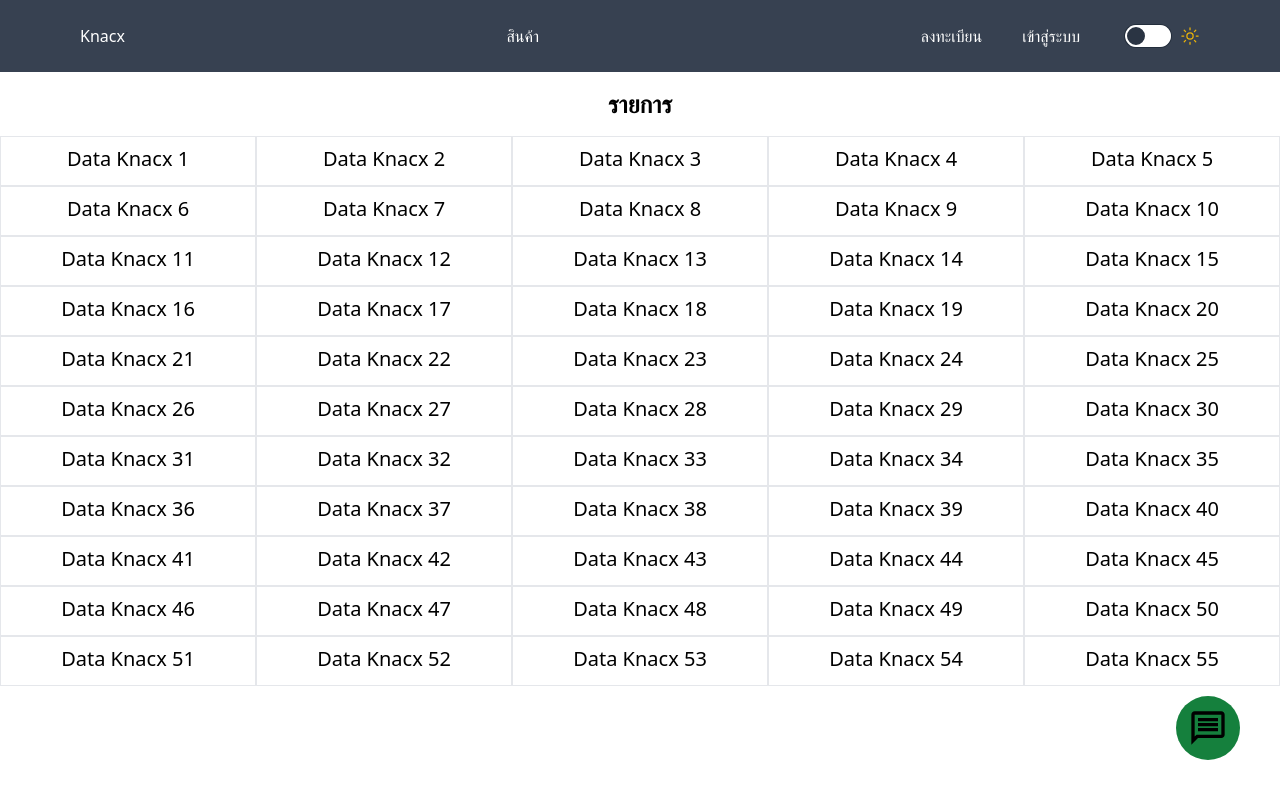
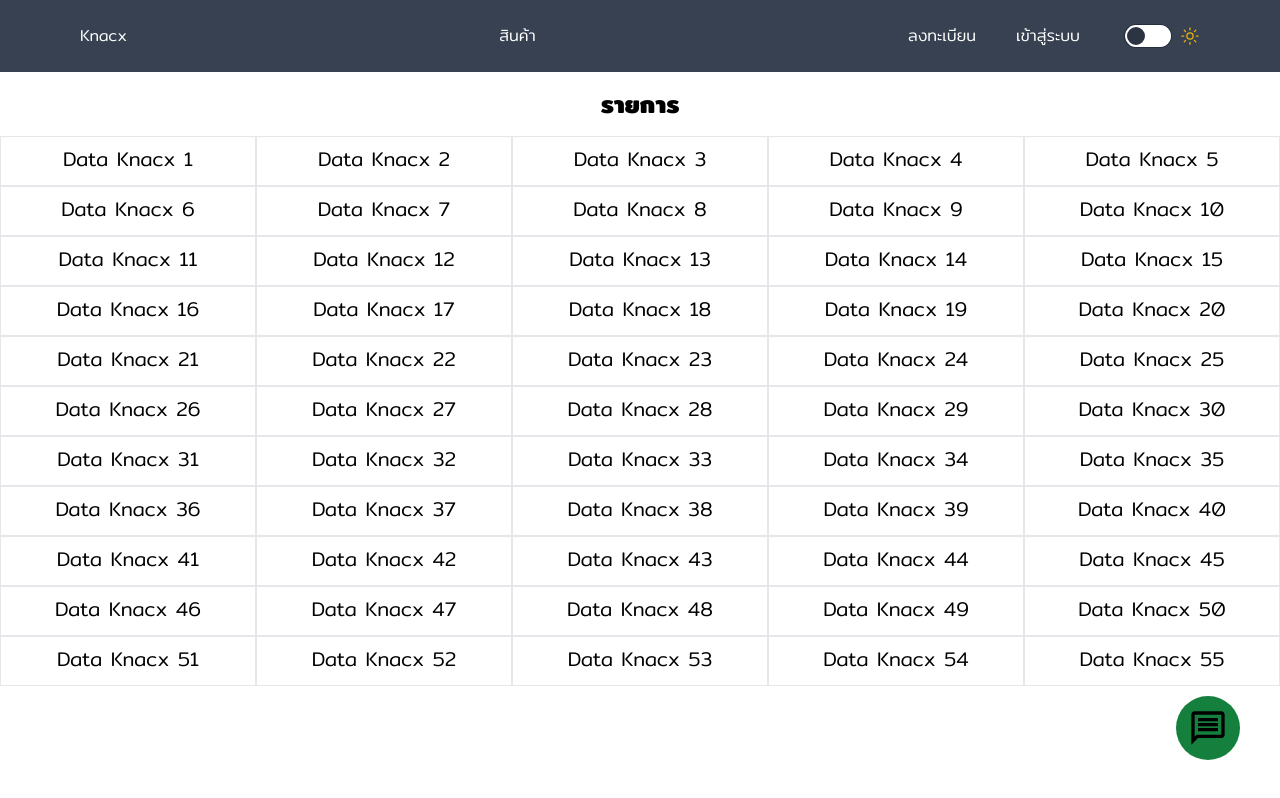
Before and after one commit to Sarunyamk/example_knacx, a React (Vite) app: page / in a window 1280 px wide. Built offline with nearby package versions, Linux system fonts and the light colour scheme; no server answers.

Commit message:
font setting

```diff
--- a/src/components/Pagination/Pagination.jsx
+++ b/src/components/Pagination/Pagination.jsx
@@ -73,9 +73,9 @@
         <div>
             <div className="grid grid-cols-4 gap-8 m-20">
                 {currentData().map((item, index) => (
-                    <div key={index} className="flex flex-col w-80 h-96 items-center gap-4 justify-center p-4 border-2 rounded-lg shadow-xl">
+                    <div key={index} className="flex flex-col w-80 h-96  items-center gap-4 justify-center p-4 border-2 rounded-lg shadow-xl">
                         <img src={item.image} className="w-1/2 h-1/2" alt={item.title} />
-                        <h1>{item.title}</h1>
+                        <h1 className="text-center text-sm">{item.title}</h1>
                         <h1>{item.price} $</h1>
                         <div className="flex gap-4">
                             {userLogin && userLogin.role === "admin" ? (
--- a/src/index.css
+++ b/src/index.css
@@ -1,3 +1,5 @@
+@import url("https://fonts.googleapis.com/css2?family=Mitr:wght@200;300;400;500;600;700&display=swap");
+
 @tailwind base;
 @tailwind components;
 @tailwind utilities;
@@ -11,6 +13,9 @@
   width: 100%;
   overflow-x: hidden;
   background-color: #2a2b33;
+  font-family: "Mitr", serif;
+  font-weight: 300;
+  font-style: normal;
 }
 
 .loader {
```
